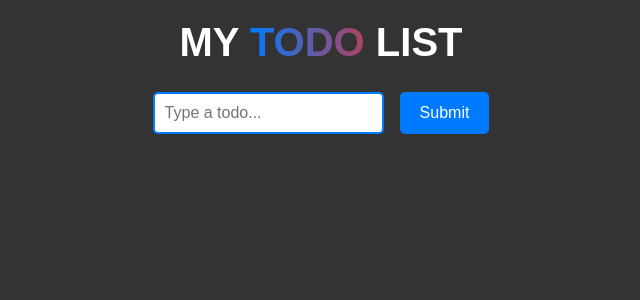
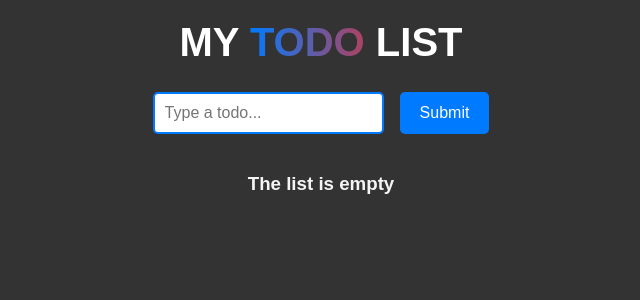
Before and after one commit to GoncaloDinisSilva/To-Do-List, a React (Create React App) app: page / in a window 1280 px wide. Shown: the top 300 px of the page, without its empty margins (319-959 px from the left). Built offline with nearby package versions, Linux system fonts and the light colour scheme.

Commit message:
feat(minor): Empty list text
If the list is empty, a text is displayed: "The list is empty"

```diff
--- a/src/App.css
+++ b/src/App.css
@@ -30,3 +30,8 @@ span {
   -webkit-text-fill-color: transparent;
   -moz-text-fill-color: transparent;
 }
+
+.empty {
+  color: #fff;
+  opacity: 95%;
+}
--- a/src/App.js
+++ b/src/App.js
@@ -58,6 +58,7 @@ function App() {
     <div className="App">
       <h1>MY <span>TODO</span> LIST</h1>
       <TodoForm addTodo={addTodo} />
+      {todos.length > 0 ? (
         <TodoList
           todos={todos}
           deleteTodo={deleteTodo}
@@ -65,6 +66,9 @@ function App() {
           editTodo={editTodo}
           saveEditedTodo={saveEditedTodo}
         />
+      ) : (
+        <h3 className="empty">The list is empty</h3>
+      )}
     </div>
   );
 }
--- a/src/styles/ConfirmDialog.module.css
+++ b/src/styles/ConfirmDialog.module.css
@@ -24,7 +24,6 @@
 
 .confirmButton,
 .cancelButton {
-
     color: #fff;
     border: none;
     padding: 10px 20px;
```
Lines whose indentation alone changed are shown as unchanged.
